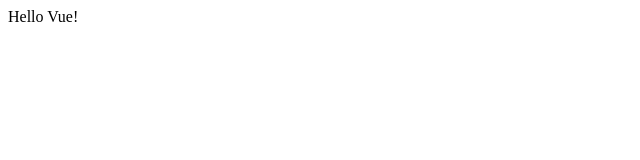
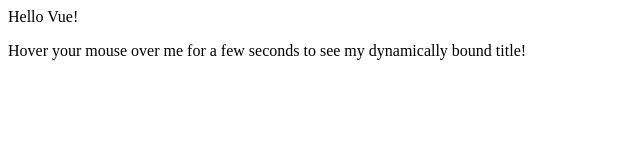
Before and after one commit to mjbozzo/vue, a plain HTML site: page index.html in a window 1280 px wide. Shown: the whole page, without its empty margins (0-640 px from the left). Drawn offline with nearby package versions, Linux system fonts and the light colour scheme.

Commit message:
Dinamic hover title

```diff
--- a/index.html
+++ b/index.html
@@ -7,14 +7,19 @@
 </head>
 <body>
     <div id="app">
-      {{ message }}
+        <p>{{ message }}</p>
+
+        <p v-bind:title="hoverTitle">
+            Hover your mouse over me for a few seconds to see my dynamically bound title!
+        </p>
     </div>
 
     <script type="text/javascript">
         var app = new Vue({
                 el: '#app',
                 data: {
-                    message: 'Hello Vue!'
+                    message: 'Hello Vue!',
+                    hoverTitle: 'This is the hover title!'
                 }
             })
     </script>
```
